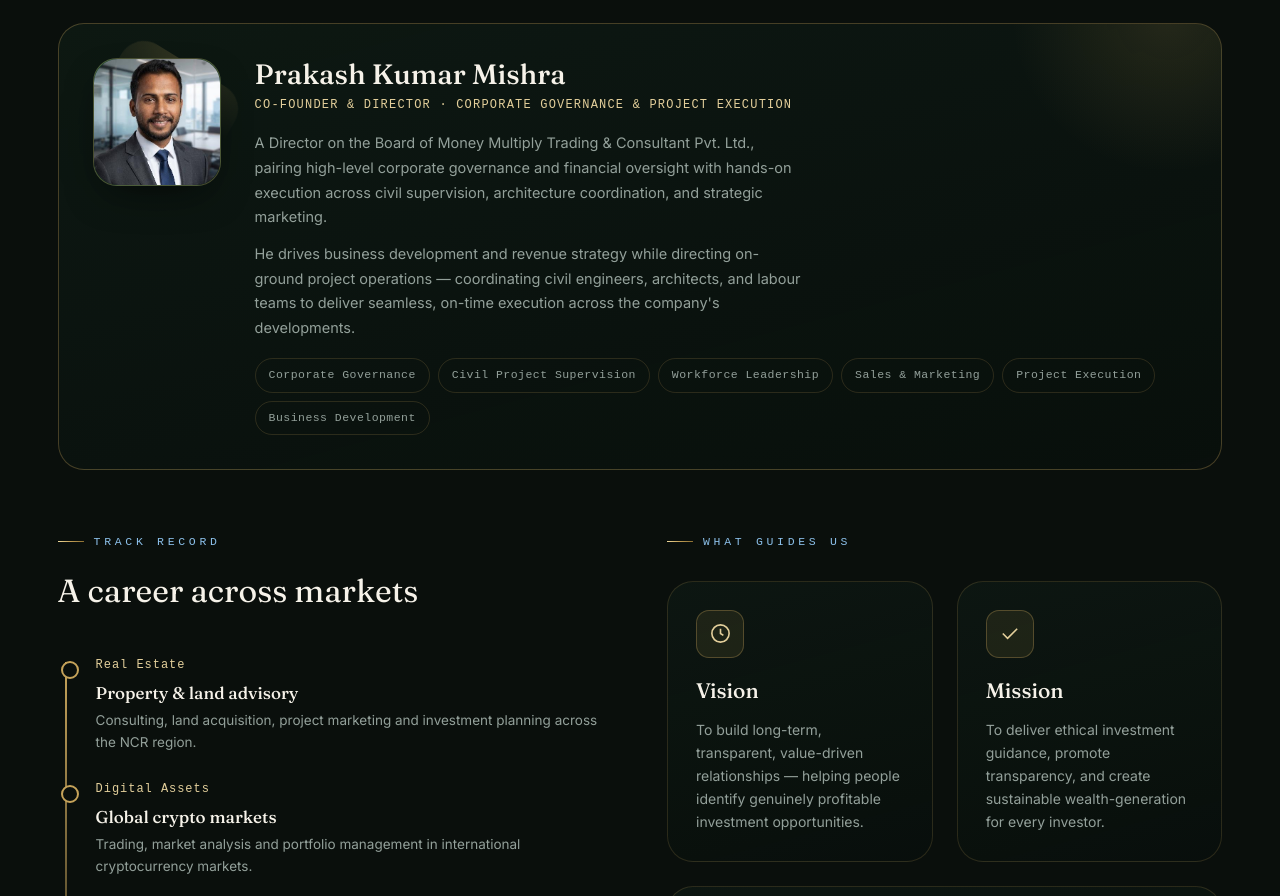
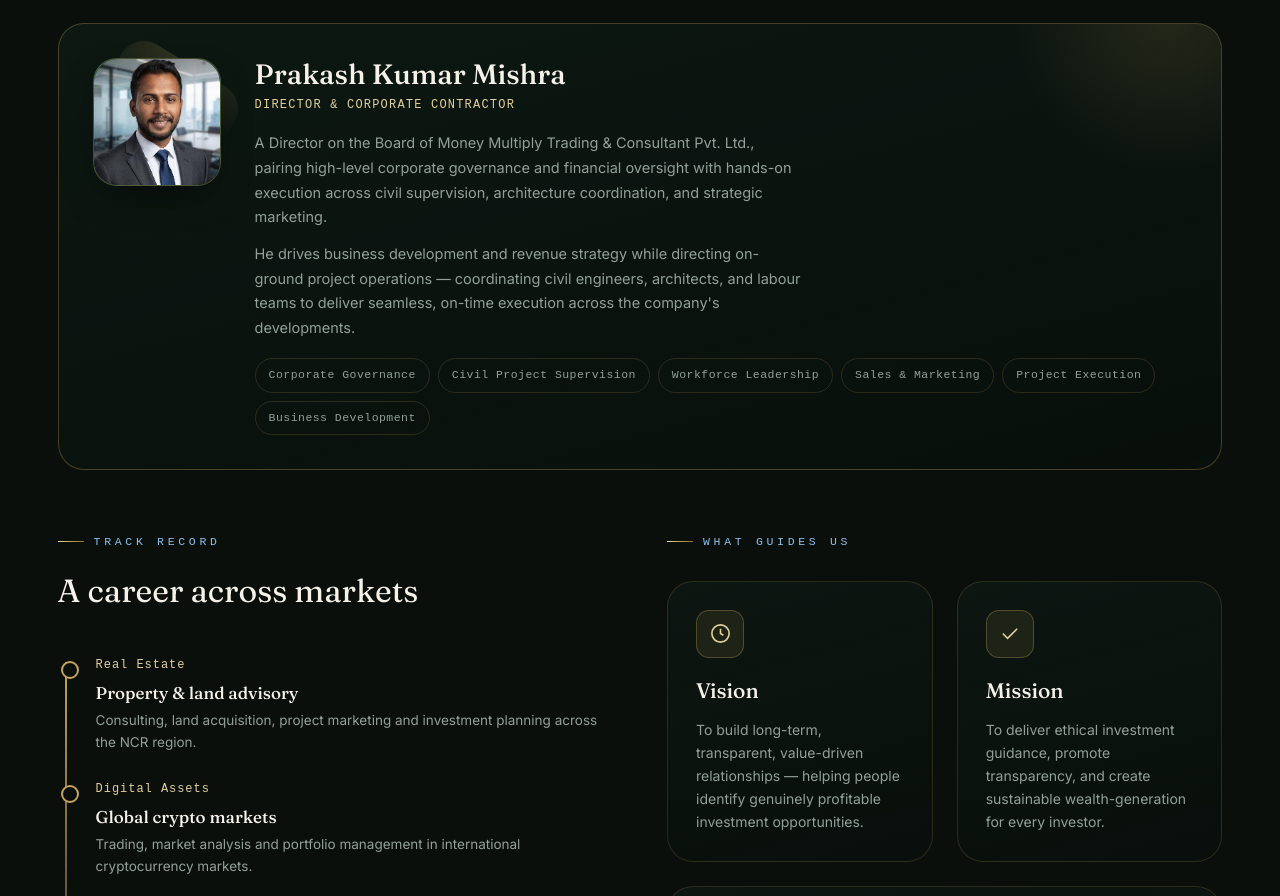
Before and after one commit to moneymultiply/money_multiply, a Next.js app: page / in a window 1280 px wide. Shown: the part 6887-7783 px from the top of the page. Built offline with nearby package versions, Linux system fonts and the light colour scheme; no server answers; a web font is replaced by a local one.

Commit message:
2nd Founder added

```diff
--- a/components/About.tsx
+++ b/components/About.tsx
@@ -146,7 +146,7 @@
           </div>
           <div className="lead-info">
             <h3>Prakash Kumar Mishra</h3>
-            <div className="role">Co-Founder &amp; Director · Corporate Governance &amp; Project Execution</div>
+            <div className="role">Director &amp; Corporate Contractor</div>
             <p>
               A Director on the Board of Money Multiply Trading &amp; Consultant Pvt. Ltd., pairing
               high-level corporate governance and financial oversight with hands-on execution across
```
